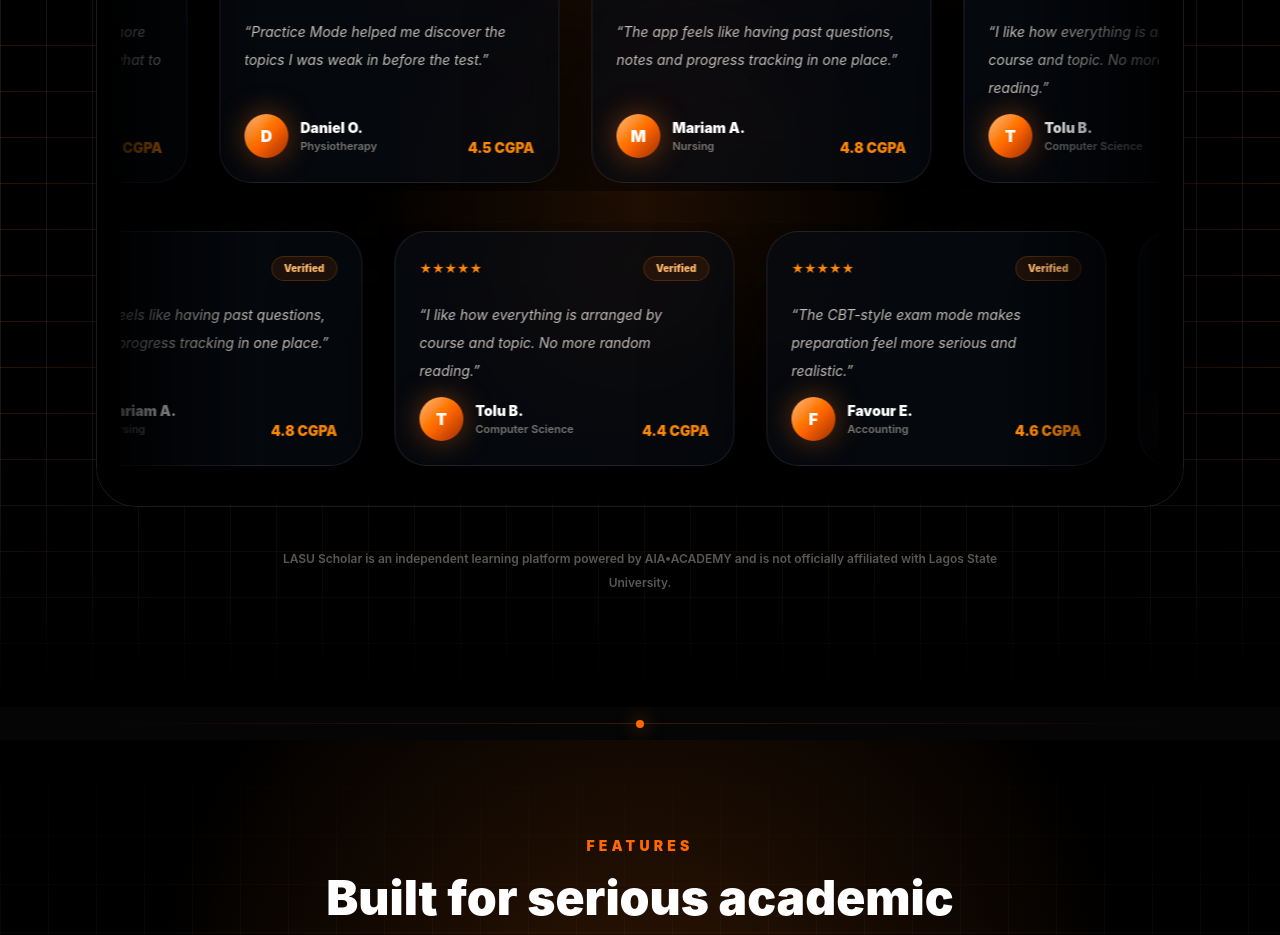
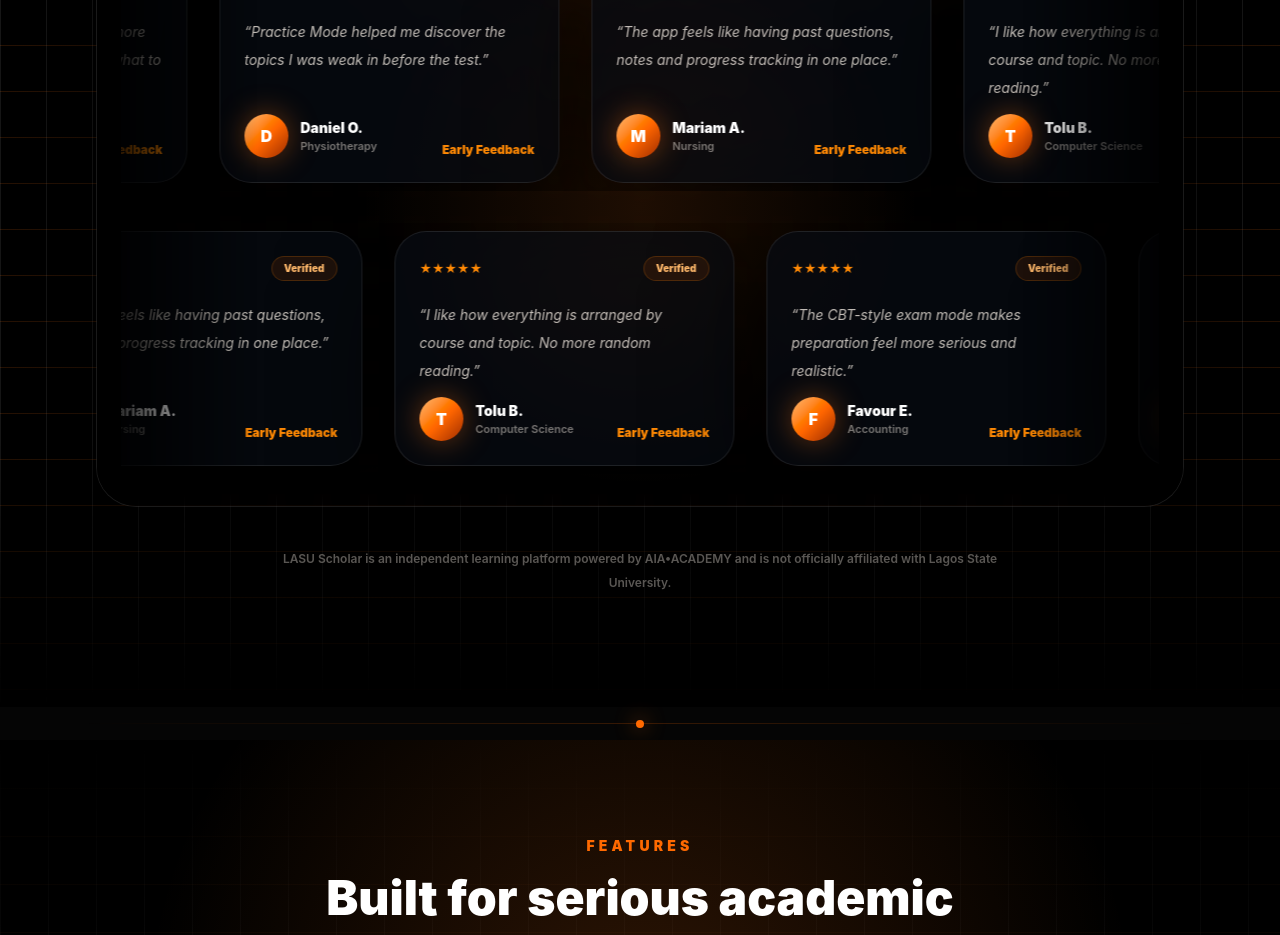
Before and after one commit to Brillytech/Lasu-Scholar-Site, a React (Vite) app: page / in a window 1280 px wide. Shown: the part 1520-2455 px from the top of the page. Built offline with nearby package versions, Linux system fonts and the light colour scheme; no server answers; the database is empty.

Commit message:
Polish testimonials and app showcase

```diff
--- a/src/components/Testimonials.jsx
+++ b/src/components/Testimonials.jsx
@@ -5,42 +5,42 @@
   {
     name: "Aisha M.",
     meta: "Medicine & Surgery",
-    score: "4.7 CGPA",
+    score: "Early Feedback",
     text: "LASU Scholar makes studying feel more organized. I know what to read and what to practise before exams.",
     rating: 5,
   },
   {
     name: "Daniel O.",
     meta: "Physiotherapy",
-    score: "4.5 CGPA",
+    score: "Early Feedback",
     text: "Practice Mode helped me discover the topics I was weak in before the test.",
     rating: 5,
   },
   {
     name: "Mariam A.",
     meta: "Nursing",
-    score: "4.8 CGPA",
+    score: "Early Feedback",
     text: "The app feels like having past questions, notes and progress tracking in one place.",
     rating: 5,
   },
   {
     name: "Tolu B.",
     meta: "Computer Science",
-    score: "4.4 CGPA",
+    score: "Early Feedback",
     text: "I like how everything is arranged by course and topic. No more random reading.",
     rating: 5,
   },
   {
     name: "Favour E.",
     meta: "Accounting",
-    score: "4.6 CGPA",
+    score: "Early Feedback",
     text: "The CBT-style exam mode makes preparation feel more serious and realistic.",
     rating: 5,
   },
   {
     name: "Kenny S.",
     meta: "LASUCOM",
-    score: "4.9 CGPA",
+    score: "Early Feedback",
     text: "This is the kind of study tool LASU students actually need.",
     rating: 5,
   },
@@ -50,7 +50,7 @@
   return {
     name: item.display_name || "LASU Scholar Student",
     meta: [item.department, item.level].filter(Boolean).join(" • ") || "Student",
-    score: "Verified",
+    score: "Student Review",
     text: item.review || "",
     rating: item.rating || 5,
   };
@@ -102,7 +102,7 @@
           </div>
         </div>
 
-        <p className="text-sm font-black text-orange-500 dark:text-orange-400">
+        <p className="text-xs font-black text-orange-500 dark:text-orange-400">
           {review.score}
         </p>
       </div>
@@ -111,7 +111,8 @@
 }
 
 function ReviewRow({ reviews, reverse = false }) {
-  const row = [...reviews, ...reviews, ...reviews];
+  const limitedReviews = reviews.slice(0, 15);
+  const row = [...limitedReviews, ...limitedReviews, ...limitedReviews];
 
   return (
     <div className="relative mx-auto max-w-[1120px] overflow-hidden py-2">
@@ -140,7 +141,7 @@
       const approved = await getApprovedReviews();
 
       if (approved && approved.length > 0) {
-        setReviews(approved.map(normalizeReview));
+        setReviews(approved.slice(0, 15).map(normalizeReview));
       }
     } catch (error) {
       console.log("Reviews fetch error:", error);
--- a/src/services/reviews.js
+++ b/src/services/reviews.js
@@ -2,13 +2,13 @@
 
 export async function getApprovedReviews() {
   const { data, error } = await supabase
-    .from("app_reviews")
-    .select("id, display_name, department, level, rating, review, created_at")
+    .from("reviews")
+    .select("*")
     .eq("status", "approved")
     .order("created_at", { ascending: false })
-    .limit(12);
+    .limit(15);
 
   if (error) throw error;
 
-  return data || [];
+  return data;
 }
```
